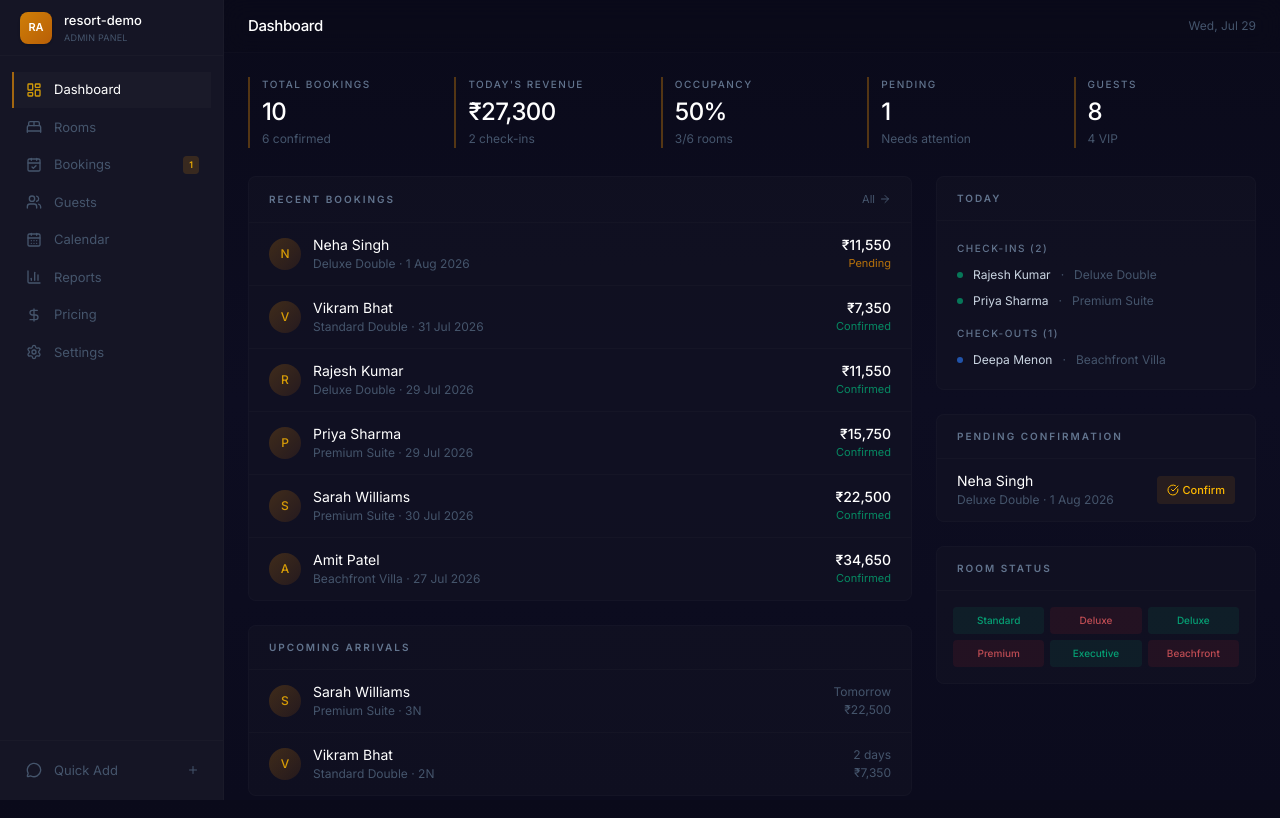
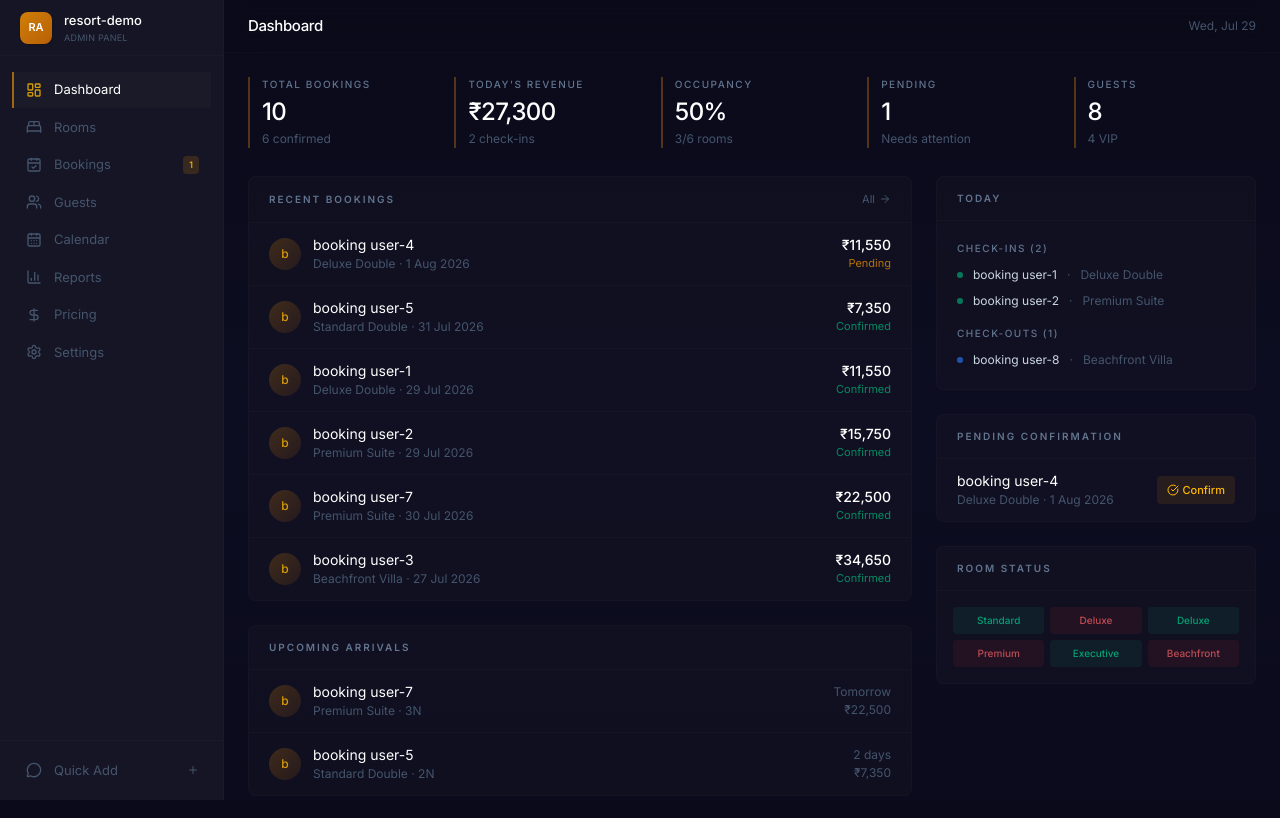
Before and after one commit to ehsaneyyy/resort-book, a React (Vite) app: page / in a window 1280 px wide. Built offline with nearby package versions, Linux system fonts and the light colour scheme.

Commit message:
seed data for resort rooms, guests, bookings, and  configuration

```diff
--- a/src/data/seed.js
+++ b/src/data/seed.js
@@ -13,14 +13,14 @@ const ROOMS = [
 ];
 
 const GUESTS = [
-  { id: "G001", name: "Rajesh Kumar", email: "rajesh.kumar@email.com", phone: "9876543210", city: "Mumbai", totalBookings: 3, totalSpent: 34650, lastStay: today, vip: true, notes: "Prefers sea-facing rooms. Anniversary guest." },
-  { id: "G002", name: "Priya Sharma", email: "priya.sharma@email.com", phone: "9876543211", city: "Bangalore", totalBookings: 2, totalSpent: 15750, lastStay: fmt(addDays(now, -2)), vip: false, notes: "" },
-  { id: "G003", name: "Amit Patel", email: "amit.patel@email.com", phone: "9876543212", city: "Delhi", totalBookings: 5, totalSpent: 89200, lastStay: fmt(addDays(now, -5)), vip: true, notes: "Corporate guest. Always books villas." },
-  { id: "G004", name: "Neha Singh", email: "neha.singh@email.com", phone: "9876543213", city: "Pune", totalBookings: 1, totalSpent: 11550, lastStay: fmt(addDays(now, 3)), vip: false, notes: "" },
-  { id: "G005", name: "Vikram Bhat", email: "vikram.bhat@email.com", phone: "9876543214", city: "Chennai", totalBookings: 4, totalSpent: 52800, lastStay: fmt(addDays(now, 2)), vip: true, notes: "Loyal customer since 2024." },
-  { id: "G006", name: "Anjali Gupta", email: "anjali.gupta@email.com", phone: "9876543215", city: "Kolkata", totalBookings: 2, totalSpent: 29925, lastStay: fmt(addDays(now, -10)), vip: false, notes: "Requested early check-in last time." },
-  { id: "G007", name: "Sarah Williams", email: "sarah.w@email.com", phone: "+44 7700 123456", city: "London, UK", totalBookings: 1, totalSpent: 15000, lastStay: fmt(addDays(now, 1)), vip: false, notes: "International guest. Needs airport transfer." },
-  { id: "G008", name: "Deepa Menon", email: "deepa.m@email.com", phone: "9876543216", city: "Kochi", totalBookings: 6, totalSpent: 78400, lastStay: fmt(addDays(now, -1)), vip: true, notes: "Longest staying guest." },
+  { id: "G001", name: "booking user-1", email: "guest1@demo.com", phone: "9876540011", city: "City A", totalBookings: 3, totalSpent: 34650, lastStay: today, vip: true, notes: "" },
+  { id: "G002", name: "booking user-2", email: "guest2@demo.com", phone: "9876540012", city: "City B", totalBookings: 2, totalSpent: 15750, lastStay: fmt(addDays(now, -2)), vip: false, notes: "" },
+  { id: "G003", name: "booking user-3", email: "guest3@demo.com", phone: "9876540013", city: "City C", totalBookings: 5, totalSpent: 89200, lastStay: fmt(addDays(now, -5)), vip: true, notes: "" },
+  { id: "G004", name: "booking user-4", email: "guest4@demo.com", phone: "9876540014", city: "City D", totalBookings: 1, totalSpent: 11550, lastStay: fmt(addDays(now, 3)), vip: false, notes: "" },
+  { id: "G005", name: "booking user-5", email: "guest5@demo.com", phone: "9876540015", city: "City E", totalBookings: 4, totalSpent: 52800, lastStay: fmt(addDays(now, 2)), vip: true, notes: "" },
+  { id: "G006", name: "booking user-6", email: "guest6@demo.com", phone: "9876540016", city: "City F", totalBookings: 2, totalSpent: 29925, lastStay: fmt(addDays(now, -10)), vip: false, notes: "" },
+  { id: "G007", name: "booking user-7", email: "guest7@demo.com", phone: "9876540017", city: "City G", totalBookings: 1, totalSpent: 15000, lastStay: fmt(addDays(now, 1)), vip: false, notes: "" },
+  { id: "G008", name: "booking user-8", email: "guest8@demo.com", phone: "9876540018", city: "City H", totalBookings: 6, totalSpent: 78400, lastStay: fmt(addDays(now, -1)), vip: true, notes: "" },
 ];
 
 const BOOKINGS = [
```
